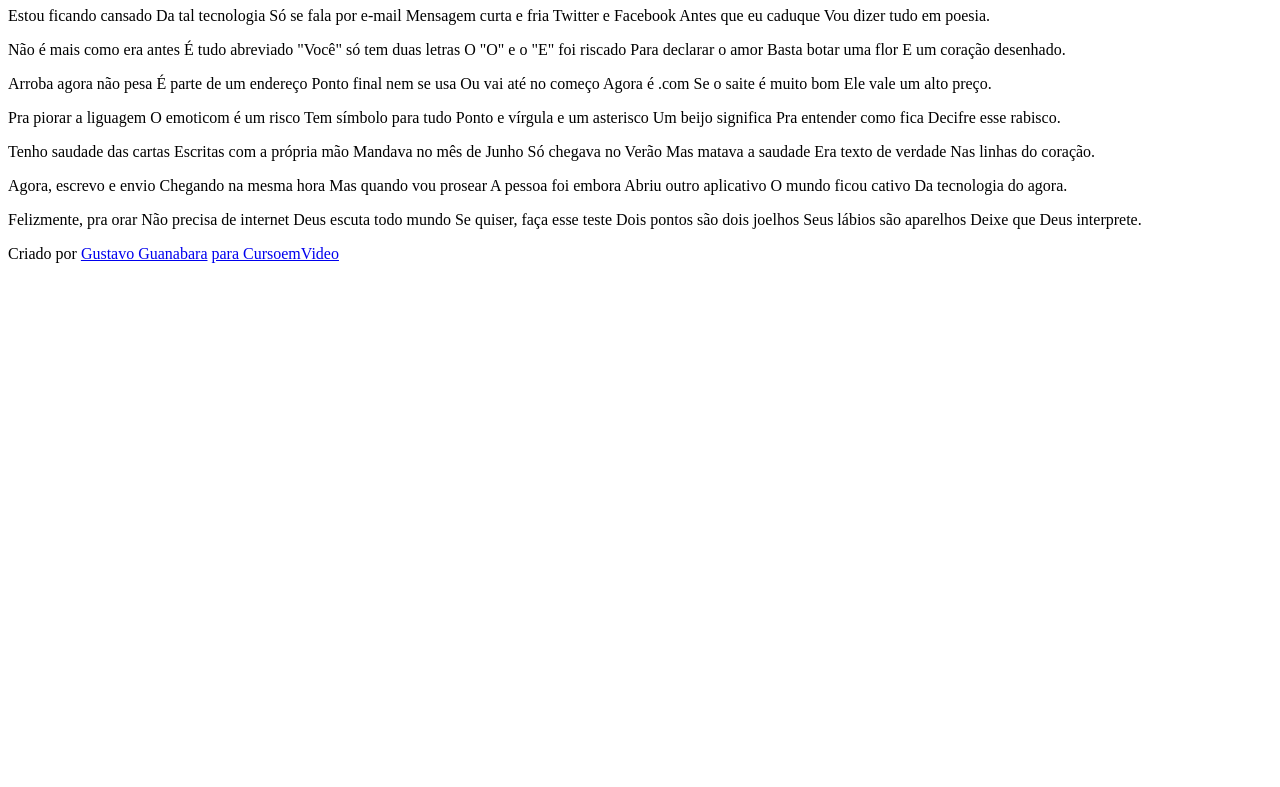
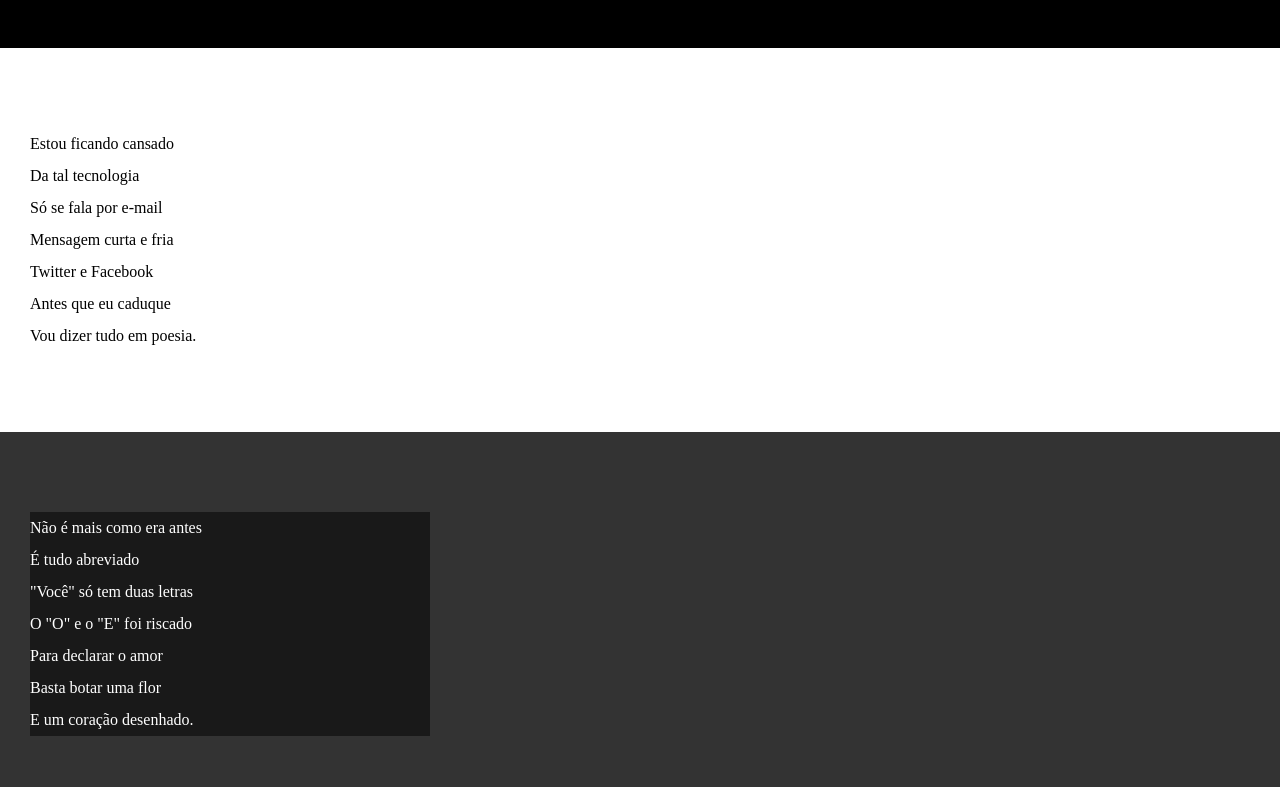
Before and after one commit to diegtj2/projeto-cordel, a plain HTML site: page index.html in a window 1280 px wide. Shown: the part 107-894 px from the top of the page. Before the commit the page ends 800 px from the top, so only its background shows below. Drawn offline with Linux system fonts and the light colour scheme.

Commit message:
colocando um pouco de estilo na página

```diff
--- /dev/null
+++ b/estilo/style.css
@@ -0,0 +1,65 @@
+@charset "UTF-8";
+
+*{
+    margin: 0px;
+    padding: 0px;
+}
+
+html, body{
+    min-height: 100vh;
+    background-color: darkgray;
+}
+
+header{
+    background-color: black;
+    color: white;
+    text-align: center;
+}
+
+header > h1{
+    padding-top: 50px;
+    font-variant: small-caps;
+}
+
+header > p{
+    padding-bottom: 50px;
+}
+
+header a, footer a{
+    color: white;
+    text-decoration: none;
+    font-weight: bolder;
+}
+
+header a:hover, footer a:hover{
+    text-decoration: underline;
+}
+
+section{
+    padding-top: 10vh;
+    padding-bottom: 10vh;
+    line-height: 2em;
+    padding-left: 30px;
+}
+
+section.normal{
+    background-color: white;
+    color: black;
+}
+
+section.imagem{
+    background-color: rgb(51, 51, 51);
+    color: white;
+}
+
+section.imagem > p{
+    width: 400px;
+    background-color: rgba(0, 0, 0, 0.507);
+}
+
+footer{
+    background-color: black;
+    color: white;
+    text-align: center;
+    padding: 10px;
+}
--- a/index.html
+++ b/index.html
@@ -5,6 +5,7 @@
     <meta http-equiv="X-UA-Compatible" content="IE=edge">
     <meta name="viewport" content="width=device-width, initial-scale=1.0">
     <title>Cordel Moderno</title>
+    <link rel="stylesheet" href="estilo/style.css">
 </head>
 <body>
     <header>
@@ -12,81 +13,86 @@
         <p>Por <a href="https://www.recantodasletras.com.br/poesias/3186743" target="_blank">Milton Duarte</a></p>
     </header>
 
+    <section class="normal">
         <p>
-        Estou ficando cansado
-        Da tal tecnologia
-        Só se fala por e-mail
-        Mensagem curta e fria
-        Twitter e Facebook
-        Antes que eu caduque
+            Estou ficando cansado <br>
+            Da tal tecnologia <br>
+            Só se fala por e-mail <br>
+            Mensagem curta e fria <br>
+            Twitter e Facebook <br>
+            Antes que eu caduque <br>
             Vou dizer tudo em poesia.
         </p>
+    </section>
 
+    <section class="imagem">
         <p>
-        Não é mais como era antes
-        É tudo abreviado
-        "Você" só tem duas letras
-        O "O" e o "E" foi riscado
-        Para declarar o amor
-        Basta botar uma flor
+            Não é mais como era antes <br>
+            É tudo abreviado <br>
+            "Você" só tem duas letras <br>
+            O "O" e o "E" foi riscado <br>
+            Para declarar o amor <br>
+            Basta botar uma flor <br>
             E um coração desenhado.
         </p>
+    </section>
 
-
+    <section class="normal">
         <p>
-        Arroba agora não pesa
-        É parte de um endereço
-        Ponto final nem se usa
-        Ou vai até no começo
-        Agora é .com
-        Se o saite é muito bom
+            Arroba agora não pesa <br>
+            É parte de um endereço <br>
+            Ponto final nem se usa <br>
+            Ou vai até no começo <br>
+            Agora é .com <br>
+            Se o saite é muito bom <br>
             Ele vale um alto preço.
         </p>
-
         <p>
-        Pra piorar a liguagem
-        O emoticom é um risco
-        Tem símbolo para tudo
-        Ponto e vírgula e um asterisco
-        Um beijo significa
-        Pra entender como fica
+            Pra piorar a liguagem <br>
+            O emoticom é um risco <br>
+            Tem símbolo para tudo <br>
+            Ponto e vírgula e um asterisco <br>
+            Um beijo significa <br>
+            Pra entender como fica <br>
             Decifre esse rabisco.
         </p>
+    </section>
 
-
+    <section class="imagem">
         <p>
-        Tenho saudade das cartas
-        Escritas com a própria mão
-        Mandava no mês de Junho
-        Só chegava no Verão
-        Mas matava a saudade
-        Era texto de verdade
+            Tenho saudade das cartas <br>
+            Escritas com a própria mão <br>
+            Mandava no mês de Junho <br>
+            Só chegava no Verão <br>
+            Mas matava a saudade <br>
+            Era texto de verdade <br>
             Nas linhas do coração.
         </p>
+    </section>
 
-
+    <section class="normal">
         <p>
-        Agora, escrevo e envio
-        Chegando na mesma hora
-        Mas quando vou prosear
-        A pessoa foi embora
-        Abriu outro aplicativo
-        O mundo ficou cativo
+            Agora, escrevo e envio <br>
+            Chegando na mesma hora <br>
+            Mas quando vou prosear <br>
+            A pessoa foi embora <br>
+            Abriu outro aplicativo <br>
+            O mundo ficou cativo <br>
             Da tecnologia do agora.
         </p>
-
         <p>
-        Felizmente, pra orar
-        Não precisa de internet
-        Deus escuta todo mundo
-        Se quiser, faça esse teste
-        Dois pontos são dois joelhos
-        Seus lábios são aparelhos
+            Felizmente, pra orar <br>
+            Não precisa de internet <br>
+            Deus escuta todo mundo <br>
+            Se quiser, faça esse teste <br>
+            Dois pontos são dois joelhos <br>
+            Seus lábios são aparelhos <br>
             Deixe que Deus interprete.
         </p>
+    </section>
 
     <footer>
-        <p>Criado por <a href="https://gustavoguanabara.github.io" target="_blank">Gustavo Guanabara</a> <a href="https://cursoemvideo.com">para CursoemVideo</a></p>
+        <p>Criado por <a href="https://gustavoguanabara.github.io" target="_blank">Gustavo Guanabara</a> para <a href="https://cursoemvideo.com" target="_blank">CursoemVideo</a></p>
     </footer>
 </body>
 </html>
```
Lines whose indentation alone changed are shown as unchanged.
